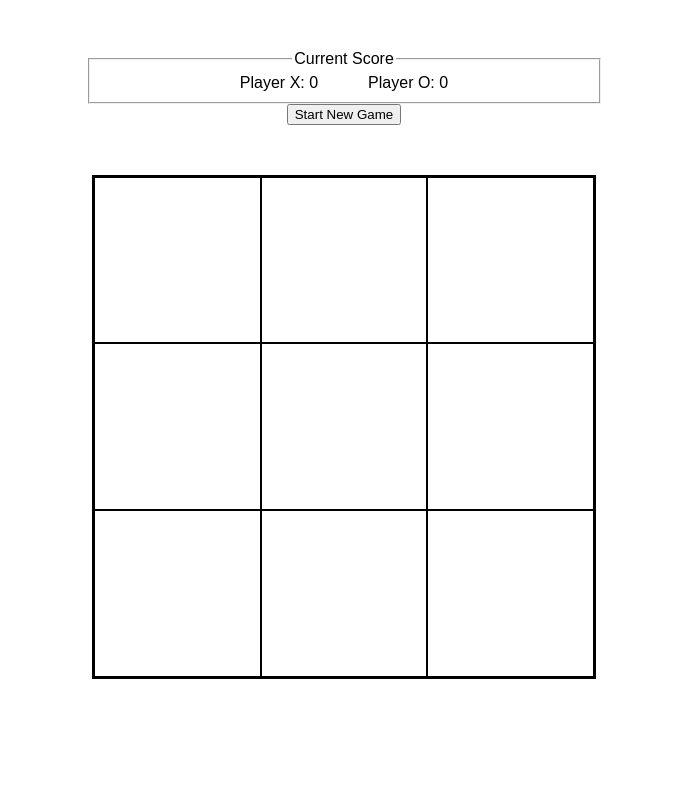
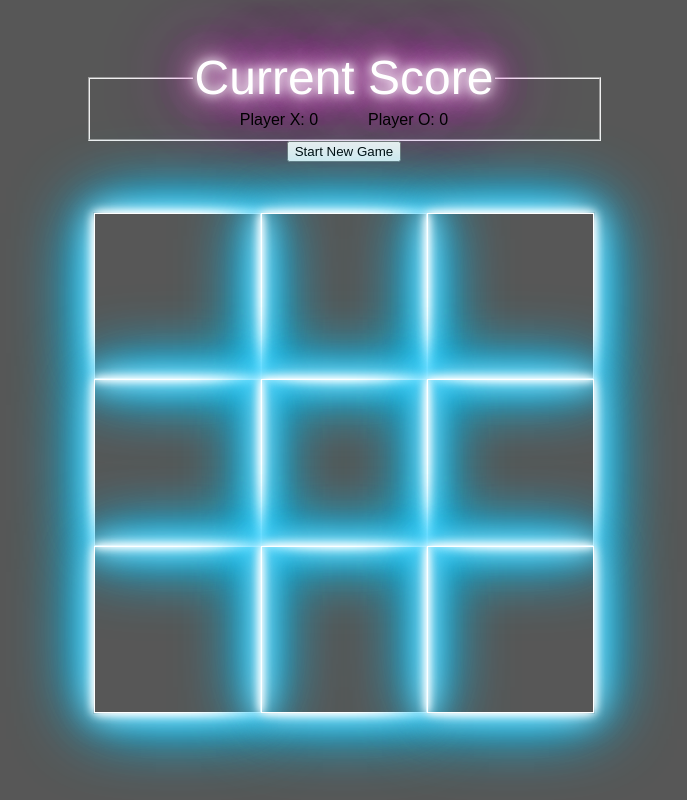
Before and after one commit to man0a/tic-tac-toe, a React app: page / in a window 1280 px wide. Shown: the whole page, without its empty margins (296-983 px from the left). Built offline with nearby package versions, Linux system fonts and the light colour scheme; a web font is replaced by a local one.

Commit message:
Begin styling

```diff
--- a/public/index.html
+++ b/public/index.html
@@ -10,6 +10,7 @@
     -->
     <link rel="manifest" href="%PUBLIC_URL%/manifest.json">
     <link rel="shortcut icon" href="%PUBLIC_URL%/favicon.ico">
+    <link href="http://fonts.googleapis.com/css?family=Warnes" data-generated="http://enjoycss.com" rel="stylesheet" type="text/css"/>
     <!--
       Notice the use of %PUBLIC_URL% in the tags above.
       It will be replaced with the URL of the `public` folder during the build.
--- a/src/components/App/App.css
+++ b/src/components/App/App.css
@@ -2,21 +2,3 @@
   text-align: center;
   height: 700px;
 }
-
-.App-logo {
-  animation: App-logo-spin infinite 20s linear;
-  height: 80px;
-}
-
-.App-title {
-  font-size: 1.5em;
-}
-
-.App-intro {
-  font-size: large;
-}
-
-@keyframes App-logo-spin {
-  from { transform: rotate(0deg); }
-  to { transform: rotate(360deg); }
-}
--- a/src/components/GameField/GameField.css
+++ b/src/components/GameField/GameField.css
@@ -1,14 +1,10 @@
 .wrapper__game_field {
   display: grid;
   margin: 50px auto;
-  border: 2px black solid;
+  border: 1px black solid;
   width: 500px;
   height: 500px;
   grid-template: 1fr 1fr 1fr / 1fr 1fr 1fr;
-}
-
-.wrapper__game_field div {
-  border: 1px solid black;
 }
 
 .circle {
@@ -17,10 +13,13 @@
   display: inline-block;
   height: 80%;
   width: 80%;
+  box-shadow: 0 0 10px rgba(255,255,255,1) , 0 0 20px rgba(255,255,255,1) , 0 0 30px rgba(255,255,255,1) , 0 0 40px #ff00de , 0 0 70px #ff00de , 0 0 80px #ff00de , 0 0 100px #ff00de ;
 }
 
 .playing_square {
+  border: 1px solid white;
   padding-top: 10px;
+  box-shadow: 0 0 10px rgba(255,255,255,1) , 0 0 10px rgba(255,255,255,1) , 0 0 30px rgba(255,255,255,1) , 0 0 40px #02c5ff, 0 0 70px #02c5ff , 0 0 80px #02c5ff;
 }
 
 .cross {
@@ -34,6 +33,7 @@
   height: 200px;
   width: 2px;
   background-color: red;
+  box-shadow: 0 0 10px rgba(255,255,255,1) , 0 0 20px rgba(255,255,255,1) , 0 0 30px rgba(255,255,255,1) , 0 0 40px #ff00de , 0 0 70px #ff00de , 0 0 80px #ff00de , 0 0 100px #ff00de ;
 }
 .cross:before {
   transform: rotate(45deg);
--- a/src/components/ScoreBoard/Scoreboard.css
+++ b/src/components/ScoreBoard/Scoreboard.css
@@ -6,3 +6,19 @@ fieldset {
   margin: 50px auto auto;
   width: 485px;
 }
+
+legend {
+  display: inline-block;
+  font: normal 48px/normal "Warnes", Helvetica, sans-serif;
+  color: white;
+  text-decoration: normal;
+  text-shadow: 0 0 10px rgba(255,255,255,1) , 0 0 20px rgba(255,255,255,1) , 0 0 30px rgba(255,255,255,1) , 0 0 40px #ff00de , 0 0 70px #ff00de , 0 0 80px #ff00de , 0 0 100px #ff00de ;
+  -webkit-transition: all 200ms cubic-bezier(0.42, 0, 0.58, 1);
+  -moz-transition: all 200ms cubic-bezier(0.42, 0, 0.58, 1);
+  -o-transition: all 200ms cubic-bezier(0.42, 0, 0.58, 1);
+  transition: all 200ms cubic-bezier(0.42, 0, 0.58, 1);
+}
+
+legend:hover {
+
+}
--- a/src/index.css
+++ b/src/index.css
@@ -2,4 +2,5 @@ body {
   margin: 0;
   padding: 0;
   font-family: sans-serif;
+  background-color: #575757;
 }
```
